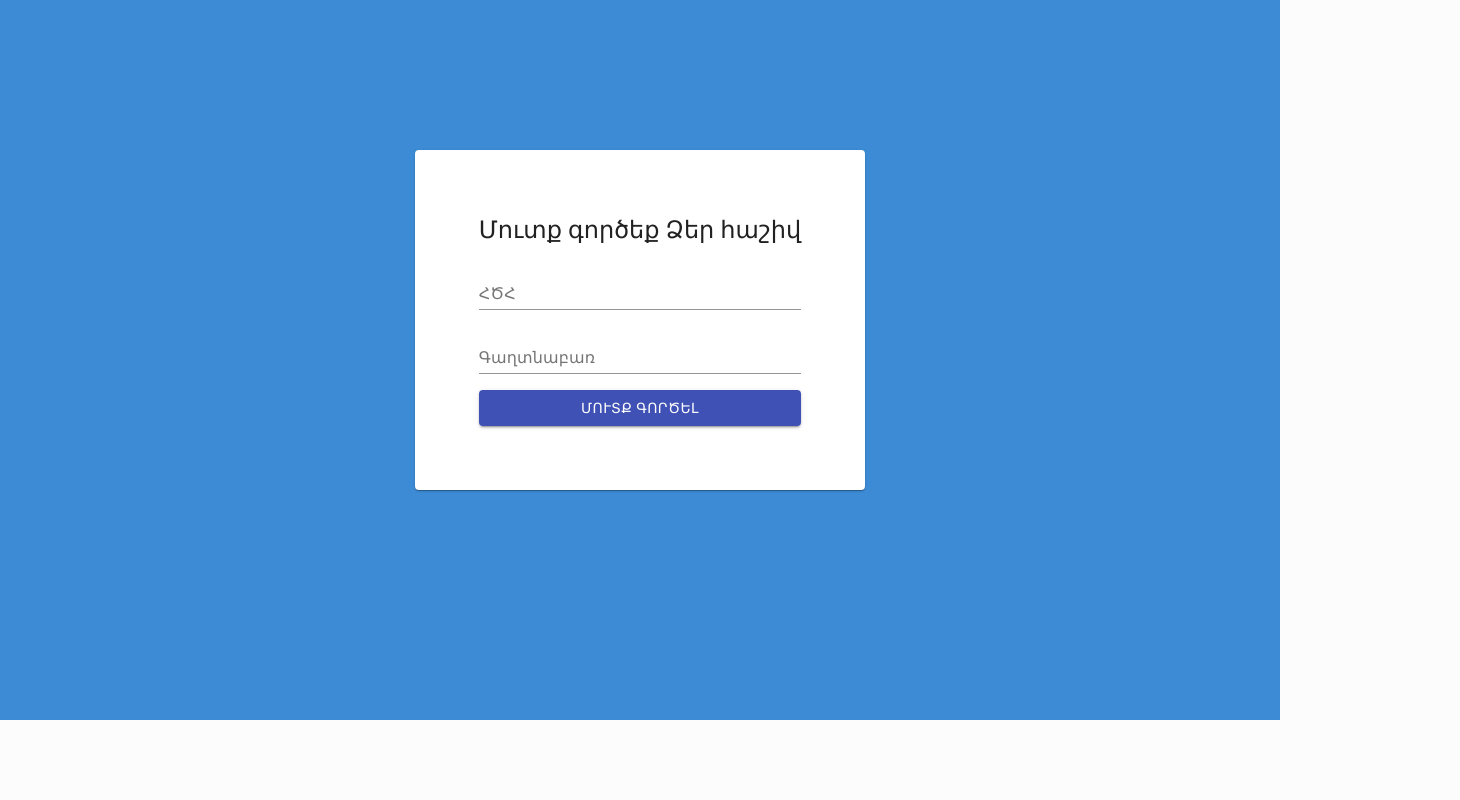
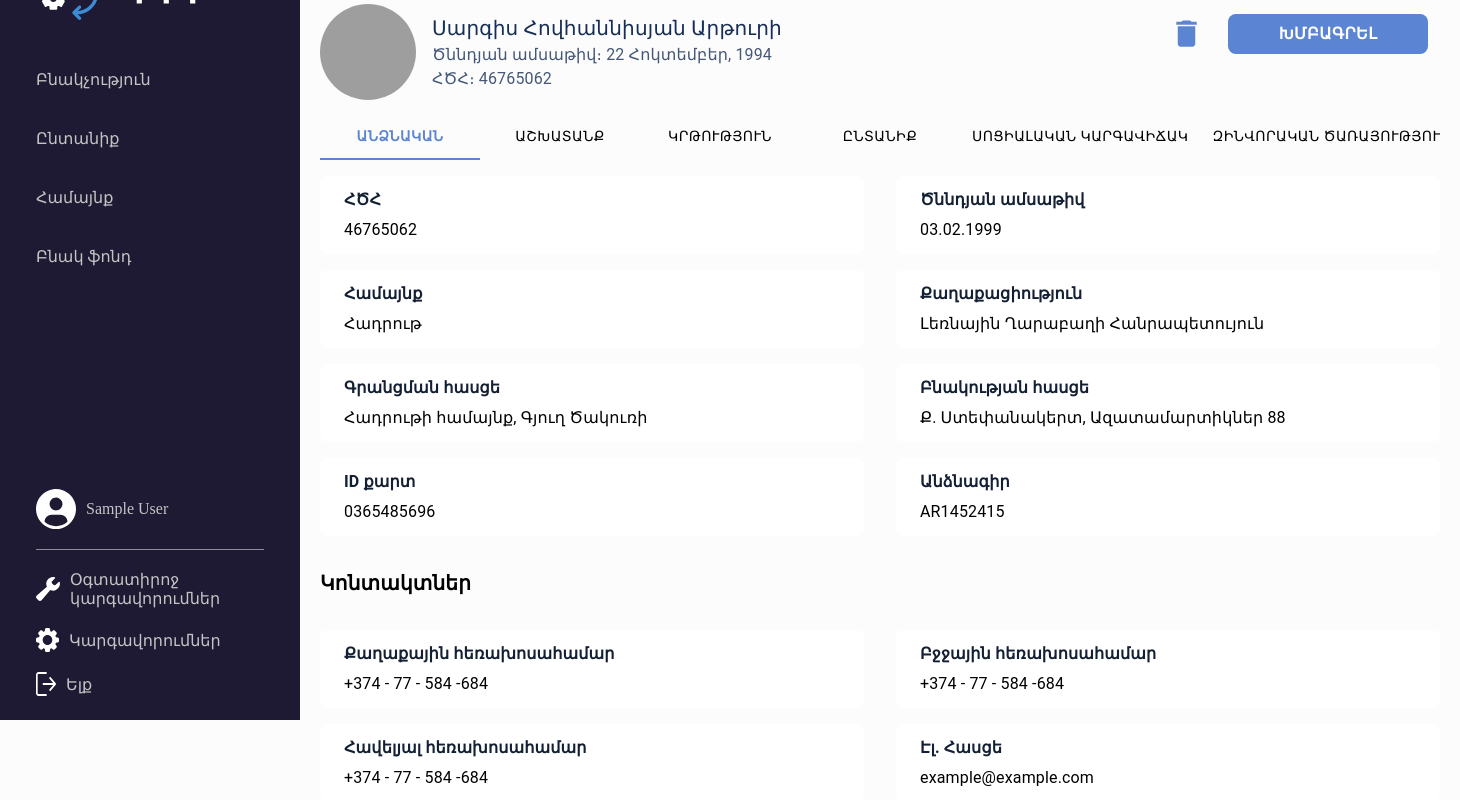
Before and after one commit to gov-artsakh-am/mmip, a React app in the folder frontend/: page /population/1 in a window 1280 px wide. Shown: the part 80-880 px from the top of the page, 1460 px wide, since content can reach past the window. Before the commit the page ends 800 px from the top, so only its background shows below. Built offline with nearby package versions, Linux system fonts and the light colour scheme; sample sign-in values are in the browser's storage; grey boxes are pictures that could not be loaded.

Commit message:
feat(frontend): person info page

```diff
--- a/frontend/src/components/PersonInfoField/PersonInfoField.js
+++ b/frontend/src/components/PersonInfoField/PersonInfoField.js
@@ -1,30 +1,34 @@
-import { makeStyles, Typography } from '@material-ui/core';
-import React from 'react';
+import { makeStyles, TextField, Typography } from "@material-ui/core";
+import React from "react";
 
 const useStyles = makeStyles(() => ({
   personInfoField: {
-    backgroundColor: 'white',
-    padding: '12px 24px',
+    backgroundColor: "white",
+    padding: "12px 24px",
     borderRadius: 8,
   },
   label: {
-    fontWeight: 'bold',
+    fontWeight: "bold",
     fontSize: 16,
-    color: '#131F33',
+    color: "#131F33",
     marginBottom: 6,
   },
   value: {
-    color: '#172E56',
+    color: "#172E56",
   },
 }));
 
-const PersonInfoField = ({ label, value }) => {
+const PersonInfoField = ({ label, value, editMode }) => {
   const classes = useStyles();
 
   return (
     <div className={classes.personInfoField}>
       <Typography className={classes.label}>{label}</Typography>
-      <Typography>{value}</Typography>
+      {editMode ? (
+        <TextField variant="outlined" value={value} fullWidth />
+      ) : (
+        <Typography>{value}</Typography>
+      )}
     </div>
   );
 };
--- a/frontend/src/components/PersonMainInfo/PersonMainInfo.js
+++ b/frontend/src/components/PersonMainInfo/PersonMainInfo.js
@@ -1,12 +1,12 @@
-import React from 'react';
-import { Avatar, makeStyles, Typography } from '@material-ui/core';
+import React from "react";
+import { Avatar, makeStyles, Typography } from "@material-ui/core";
 
-import { darkBlue } from '../../constants/colors';
+import { darkBlue } from "../../constants/colors";
 
 const useStyles = makeStyles(() => ({
   personMainInfo: {
-    display: 'flex',
-    alignItems: 'center',
+    display: "flex",
+    alignItems: "center",
     marginBottom: 12,
   },
   avatar: {
@@ -37,7 +37,7 @@ const PersonMainInfo = () => {
   return (
     <div className={classes.personMainInfo}>
       <Avatar
-        src="https://i.pinimg.com/originals/92/0d/60/920d60db9c1a9088aa8f1538a84423d9.png"
+        src="https://image.freepik.com/free-photo/smiling-young-man-with-crossed-arms-outdoors_1140-255.jpg"
         className={classes.avatar}
       />
       <div className={classes.content}>
--- a/frontend/src/pages/PersonInfo/PersonInfo.js
+++ b/frontend/src/pages/PersonInfo/PersonInfo.js
@@ -48,10 +48,10 @@ const useStyles = makeStyles(() => ({
   },
 }));
 
-const getTabContent = (index) => {
+const getTabContent = (index, isEditMode) => {
   switch (index) {
     case 0:
-      return <PersonalTab />;
+      return <PersonalTab editMode={isEditMode} />;
     default:
       return <p>Coming soon</p>;
   }
@@ -60,9 +60,20 @@ const getTabContent = (index) => {
 const PersonInfo = () => {
   const classes = useStyles();
   const [activeIndex, setActiveIndex] = useState(0);
+  const [editMode, setEditMode] = useState(false);
 
   const getStyle = (isActive) =>
     isActive ? tabStyle.active_tab : tabStyle.default_tab;
+
+  let editButton = (
+    <Button
+      variant="outlined"
+      className={classes.editButton}
+      onClick={() => setEditMode((prev) => !prev)}
+    >
+      {editMode ? "Պահպանել" : "Խմբագրել"}
+    </Button>
+  );
 
   return (
     <div className={classes.personInfo}>
@@ -72,9 +83,7 @@ const PersonInfo = () => {
           <IconButton>
             <Delete fontSize="large" className={classes.deleteIcon} />
           </IconButton>
-          <Button variant="outlined" className={classes.editButton}>
-            Խմբագրել
-          </Button>
+          {editButton}
         </div>
       </div>
       <Tabs
@@ -100,7 +109,7 @@ const PersonInfo = () => {
         />
         <Tab label="Բժշկական քարտ" style={getStyle(activeIndex === 6)} />
       </Tabs>
-      {getTabContent(activeIndex)}
+      {getTabContent(activeIndex, editMode)}
     </div>
   );
 };
--- a/frontend/src/pages/PersonInfo/Tabs/PersonalTab.js
+++ b/frontend/src/pages/PersonInfo/Tabs/PersonalTab.js
@@ -1,26 +1,32 @@
-import { Grid, makeStyles, Typography } from '@material-ui/core';
-import { useFormik } from 'formik';
-import React from 'react';
-import PersonInfoField from '../../../components/PersonInfoField/PersonInfoField';
-import api from '../../../utils/Api';
+import { Grid, makeStyles, Typography } from "@material-ui/core";
+import { useFormik } from "formik";
+import React from "react";
+import PersonInfoField from "../../../components/PersonInfoField/PersonInfoField";
+import api from "../../../utils/Api";
 
 const useStyles = makeStyles(() => ({
-  fieldsGroupTitle: { fontSize: 20, fontWeight: 'bold', margin: '32px 0' },
+  fieldsGroupTitle: { fontSize: 20, fontWeight: "bold", margin: "32px 0" },
 }));
 
 const divider = <div style={{ marginBottom: 16 }} />;
 
-const PersonalTab = () => {
+const PersonalTab = ({ editMode }) => {
   const formik = useFormik({
     initialValues: {
-      ssn: '46765062',
-      communtiy: 'Հադրութ',
-      registrationAddress: 'Հադրութի համայնք, Գյուղ Ծակուռի',
-      idCard: '0365485696',
-      birthday: '03.02.1999',
-      citizenship: 'Լեռնային Ղարաբաղի Հանրապետույուն',
-      residenceAddress: 'Ք․ Ստեփանակերտ, Ազատամարտիկներ 88',
-      passport: 'AR1452415',
+      ssn: "46765062",
+      communtiy: "Հադրութ",
+      registrationAddress: "Հադրութի համայնք, Գյուղ Ծակուռի",
+      idCard: "0365485696",
+      birthday: "03.02.1999",
+      citizenship: "Լեռնային Ղարաբաղի Հանրապետույուն",
+      residenceAddress: "Ք․ Ստեփանակերտ, Ազատամարտիկներ 88",
+      passport: "AR1452415",
+      lendline: "+374 - 77 - 584 -684",
+      secondaryLendline: "+374 - 77 - 584 -684",
+      facebook: "https://www.facebook.com/SargisHovhannisyan3/",
+      phoneNumber: "+374 - 77 - 584 -684",
+      email: "example@example.com",
+      linkedin: "https://www.linkedin.com/SargisHovhannisyan3/",
     },
     // validationSchema: validationSchema,
     onSubmit: (values) => {},
@@ -28,39 +34,60 @@ const PersonalTab = () => {
 
   const classes = useStyles();
 
+  console.log("Personal tab edit mode is:  ", editMode);
   return (
     <div>
       {divider}
       <Grid container spacing={4}>
         <Grid item md={6} lg={6} xl={6}>
-          <PersonInfoField label="ՀԾՀ" value={formik.values.ssn} />
+          <PersonInfoField
+            label="ՀԾՀ"
+            value={formik.values.ssn}
+            editMode={editMode}
+          />
           {divider}
-          <PersonInfoField label="Համայնք" value={formik.values.communtiy} />
+          <PersonInfoField
+            label="Համայնք"
+            value={formik.values.communtiy}
+            editMode={editMode}
+          />
           {divider}
           <PersonInfoField
             label="Գրանցման հասցե"
             value={formik.values.registrationAddress}
+            editMode={editMode}
           />
           {divider}
-          <PersonInfoField label="ID քարտ" value={formik.values.idCard} />
+          <PersonInfoField
+            label="ID քարտ"
+            value={formik.values.idCard}
+            editMode={editMode}
+          />
         </Grid>
         <Grid item md={6} lg={6} xl={6}>
           <PersonInfoField
             label="Ծննդյան ամսաթիվ"
             value={formik.values.birthday}
+            editMode={editMode}
           />
           {divider}
           <PersonInfoField
             label="Քաղաքացիություն"
             value={formik.values.citizenship}
+            editMode={editMode}
           />
           {divider}
           <PersonInfoField
             label="Բնակության հասցե"
             value={formik.values.residenceAddress}
+            editMode={editMode}
           />
           {divider}
-          <PersonInfoField label="Անձնագիր" value={formik.values.passport} />
+          <PersonInfoField
+            label="Անձնագիր"
+            value={formik.values.passport}
+            editMode={editMode}
+          />
         </Grid>
       </Grid>
       <Typography className={classes.fieldsGroupTitle}>Կոնտակտներ</Typography>
@@ -68,33 +95,39 @@ const PersonalTab = () => {
         <Grid item md={6} lg={6} xl={6}>
           <PersonInfoField
             label="Քաղաքային հեռախոսահամար"
-            value={formik.values.ssn}
+            value={formik.values.lendline}
+            editMode={editMode}
           />
           {divider}
           <PersonInfoField
             label="Հավելյալ հեռախոսահամար"
-            value={formik.values.communtiy}
+            value={formik.values.secondaryLendline}
+            editMode={editMode}
           />
           {divider}
           <PersonInfoField
             label="Facebook"
-            value={formik.values.registrationAddress}
+            value={formik.values.facebook}
+            editMode={editMode}
           />
         </Grid>
         <Grid item md={6} lg={6} xl={6}>
           <PersonInfoField
             label="Բջջային հեռախոսահամար"
-            value={formik.values.birthday}
+            value={formik.values.phoneNumber}
+            editMode={editMode}
           />
           {divider}
           <PersonInfoField
             label="Էլ․ Հասցե"
-            value={formik.values.citizenship}
+            value={formik.values.email}
+            editMode={editMode}
           />
           {divider}
           <PersonInfoField
             label="Linkedin"
-            value={formik.values.residenceAddress}
+            value={formik.values.linkedin}
+            editMode={editMode}
           />
         </Grid>
       </Grid>
--- a/frontend/src/pages/Population/Population.js
+++ b/frontend/src/pages/Population/Population.js
@@ -1,22 +1,25 @@
-import React, { useEffect, useState } from 'react';
-import Table from '../../components/Table/Table';
-import './Population.css';
-import api from '../../utils/Api';
+import React, { useEffect, useState } from "react";
+import Table from "../../components/Table/Table";
+import "./Population.css";
+import api from "../../utils/Api";
+import { useHistory } from "react-router";
 
 const Population = () => {
   const [data, setData] = useState([]);
+  const history = useHistory();
+
   useEffect(() => {
-    api.get('api/main/', { table: 'Բնակիչ' }, ({ records }) => {
+    api.get("api/main/", { table: "Բնակիչ" }, ({ records }) => {
       const population = records.reduce((acc, { fields, id }) => {
         acc.push({
           id,
-          ՀԾՀ: fields['ՀԾՀ'] || '',
-          Անուն: fields['Անուն'] || '',
-          Ազգանուն: fields['Ազգանուն'] || '',
-          Հայրանուն: fields['Հայրանուն'] || '',
-          'Ծննդյան տարեթիվ': fields['Ծննդյան օր'] || '',
-          Ընտանիք: fields['Ընտանիք'] || '', // missing
-          'Գրանցման հասցե': fields['Գրանցման հասցե'] || '', // missing
+          ՀԾՀ: fields["ՀԾՀ"] || "",
+          Անուն: fields["Անուն"] || "",
+          Ազգանուն: fields["Ազգանուն"] || "",
+          Հայրանուն: fields["Հայրանուն"] || "",
+          "Ծննդյան տարեթիվ": fields["Ծննդյան օր"] || "",
+          Ընտանիք: fields["Ընտանիք"] || "", // missing
+          "Գրանցման հասցե": fields["Գրանցման հասցե"] || "", // missing
         });
         return acc;
       }, []);
@@ -24,9 +27,13 @@ const Population = () => {
     });
   }, []);
 
+  const onRowDoubleClick = (id) => {
+    history.push("/population/" + id);
+  };
+
   return (
     <div className="populationContainer">
-      <Table data={data} />
+      <Table data={data} onRowDoubleClick={onRowDoubleClick} />
     </div>
   );
 };
--- a/frontend/src/routes/index.js
+++ b/frontend/src/routes/index.js
@@ -5,6 +5,7 @@ import { AppBar, Toolbar, useMediaQuery } from "@material-ui/core";
 import Auth from "../pages/Auth/Auth";
 import Population from "../pages/Population/Population";
 import Housing from "../pages/Housing/Housing";
+import Family from "../pages/Family/Family";
 import Community from "../pages/Community/Community";
 import AppSidebar from "../components/AppSidebar/AppSidebar";
 import AppBarMenu from "../components/AppBarMenu/AppBarMenu";
@@ -56,7 +57,8 @@ function Routes() {
   return (
     <Switch>
       <PrivateRoute exact path="/population" component={Population} />
-      <PrivateRoute exact path="/family" component={PersonInfo} />
+      <PrivateRoute exact path="/population/:id" component={PersonInfo} />
+      <PrivateRoute exact path="/family" component={Family} />
       <PrivateRoute exact path="/housing" component={Housing} />
       <PrivateRoute exact path="/community" component={Community} />
       <Route path="/" component={Auth} />
```
